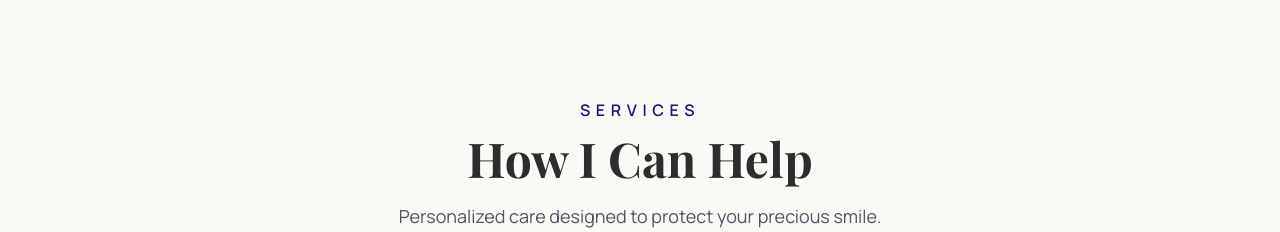
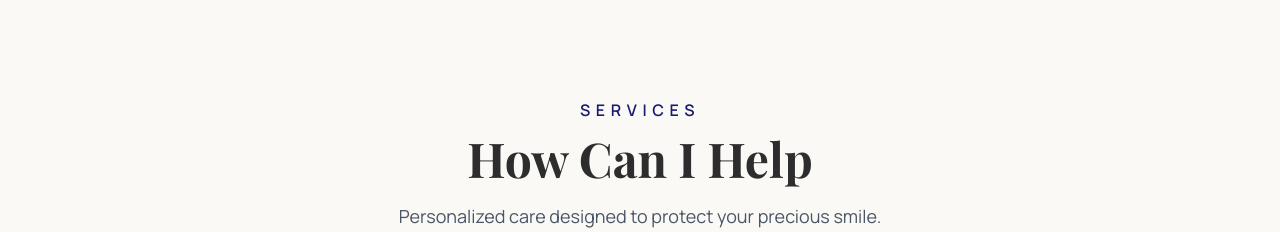
Before and after one commit to meridiandynamicsonline/sribalajidentalcare, a React (Vite) app: page / in a window 1280 px wide. Shown: the part 1300-1532 px from the top of the page. Built offline with nearby package versions, Linux system fonts and the light colour scheme.

Commit message:
fixed grammatical mistakes

```diff
--- a/src/sections/Services.jsx
+++ b/src/sections/Services.jsx
@@ -30,7 +30,7 @@ export default function Services() {
       <Container>
         <SectionHeading
           eyebrow="Services"
-          title="How I Can Help"
+          title="How Can I Help"
           description="Personalized care designed to protect your precious smile."
         />
 
```
